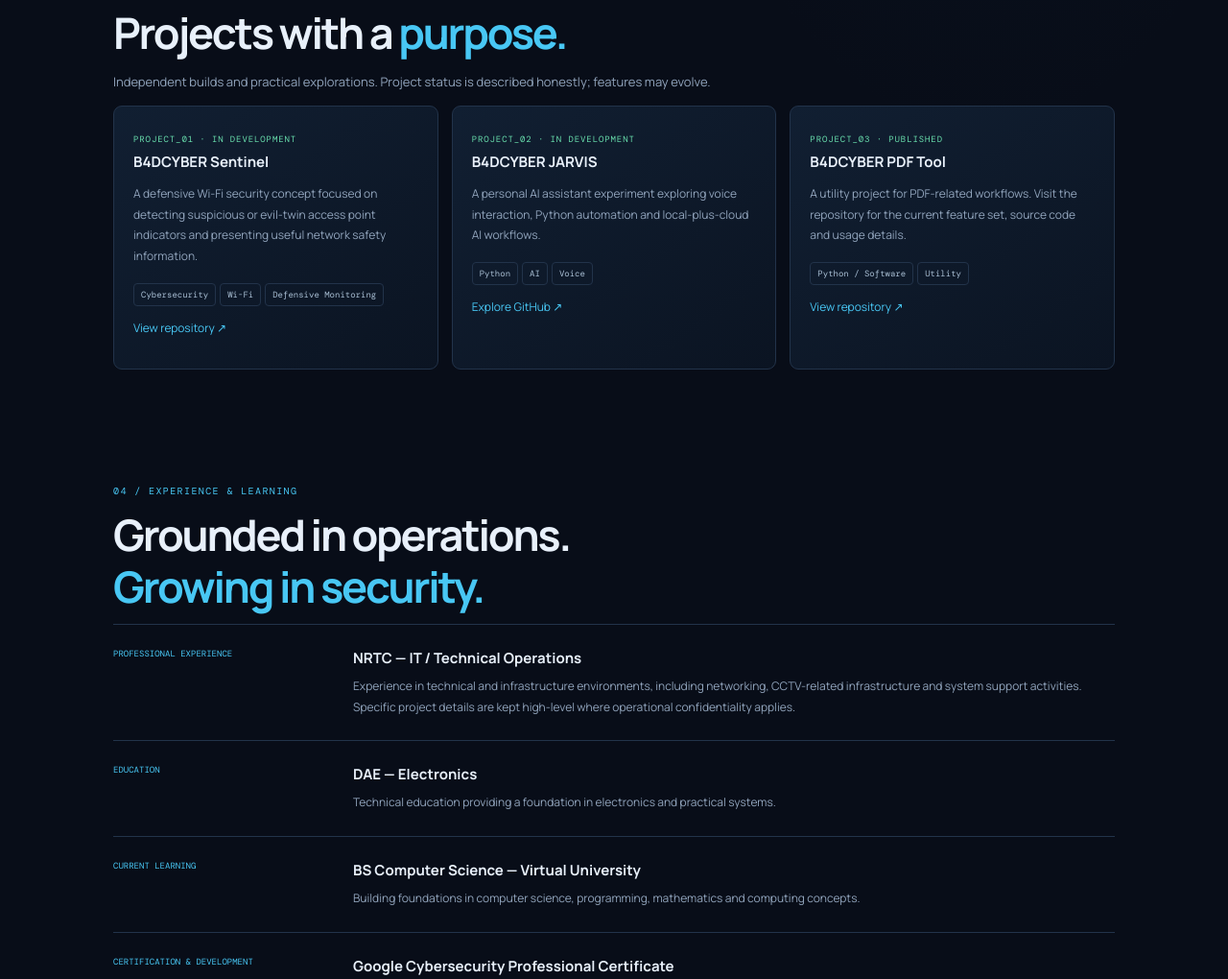
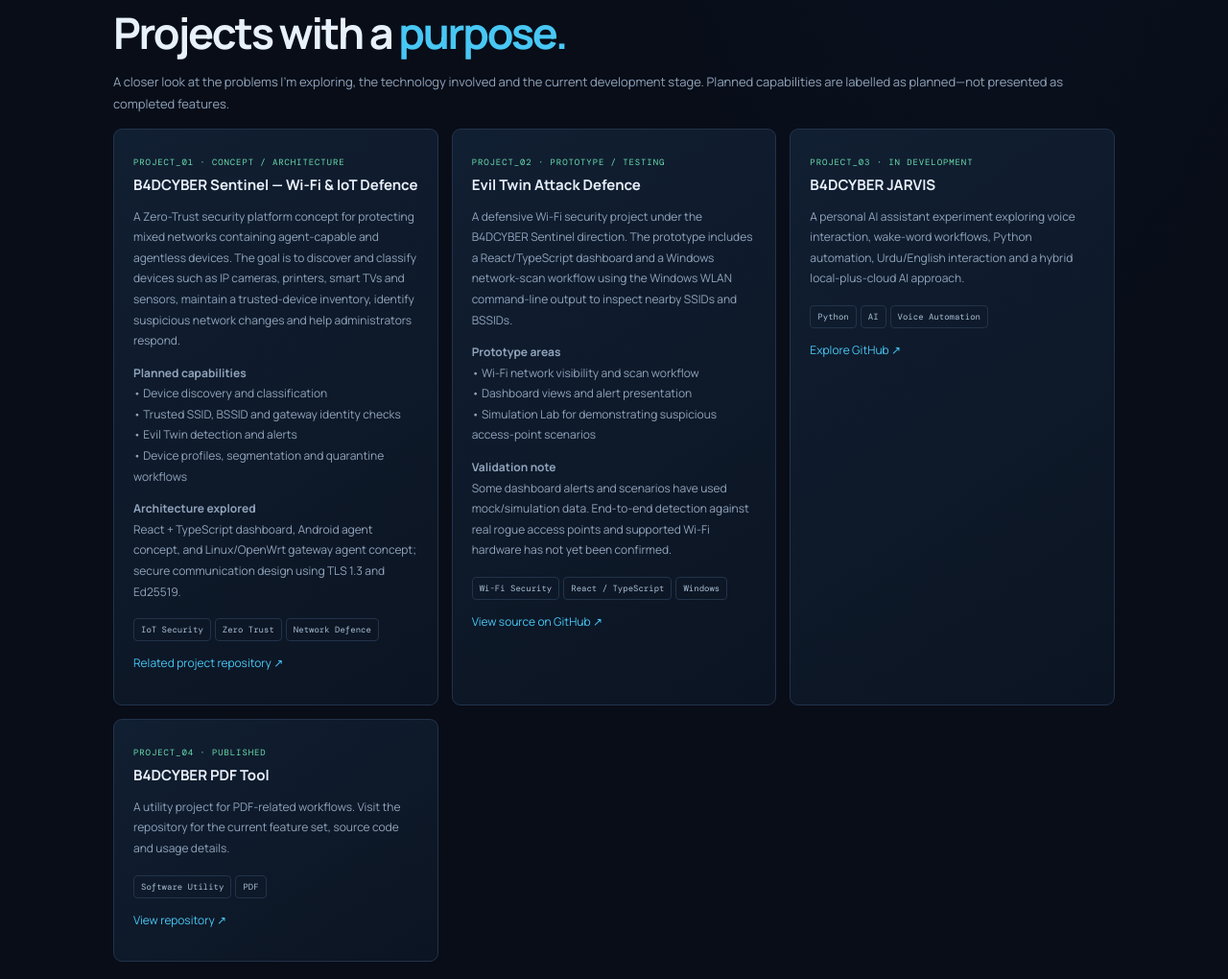
Before and after one commit to b4dcyber/b4dcyber.github.io, a plain HTML site: page index.html in a window 1280 px wide. Shown: the part 1695-2715 px from the top of the page at 96% size. Drawn offline with nearby package versions, Linux system fonts and the light colour scheme.

Commit message:
Expand portfolio with IoT and Evil Twin project details

```diff
--- a/index.html
+++ b/index.html
@@ -20,10 +20,11 @@
 <article class="card"><h3>Cybersecurity</h3><p>Security fundamentals, threat awareness, endpoint controls and defensive security projects.</p><span class="tag">Security Basics</span><span class="tag">Wazuh</span><span class="tag">Wi-Fi Defence</span></article>
 <article class="card"><h3>Systems & Linux</h3><p>Windows administration exposure, Linux fundamentals and system troubleshooting.</p><span class="tag">Windows</span><span class="tag">Linux</span><span class="tag">GPO Concepts</span></article>
 <article class="card"><h3>Development & AI</h3><p>Learning and building with Python, C/C++ and AI-assisted application workflows.</p><span class="tag">Python</span><span class="tag">C / C++</span><span class="tag">Ollama / Gemini</span></article></div></section>
-<section class="wrap section" id="projects"><p class="eyebrow">03 / SELECTED WORK</p><h2>Projects with a <span>purpose.</span></h2><p class="sub">Independent builds and practical explorations. Project status is described honestly; features may evolve.</p><div class="projects">
-<article class="card"><span class="project-label">PROJECT_01 · IN DEVELOPMENT</span><h3>B4DCYBER Sentinel</h3><p>A defensive Wi-Fi security concept focused on detecting suspicious or evil-twin access point indicators and presenting useful network safety information.</p><span class="tag">Cybersecurity</span><span class="tag">Wi-Fi</span><span class="tag">Defensive Monitoring</span><p><a class="link" href="https://github.com/b4dcyber/Evil-Twin-Attack-Defense" target="_blank" rel="noreferrer">View repository ↗</a></p></article>
-<article class="card"><span class="project-label">PROJECT_02 · IN DEVELOPMENT</span><h3>B4DCYBER JARVIS</h3><p>A personal AI assistant experiment exploring voice interaction, Python automation and local-plus-cloud AI workflows.</p><span class="tag">Python</span><span class="tag">AI</span><span class="tag">Voice</span><p><a class="link" href="https://github.com/b4dcyber" target="_blank" rel="noreferrer">Explore GitHub ↗</a></p></article>
-<article class="card"><span class="project-label">PROJECT_03 · PUBLISHED</span><h3>B4DCYBER PDF Tool</h3><p>A utility project for PDF-related workflows. Visit the repository for the current feature set, source code and usage details.</p><span class="tag">Python / Software</span><span class="tag">Utility</span><p><a class="link" href="https://github.com/b4dcyber/B4DCYBER-PDF-Tool" target="_blank" rel="noreferrer">View repository ↗</a></p></article></div></section>
+<section class="wrap section" id="projects"><p class="eyebrow">03 / SELECTED WORK</p><h2>Projects with a <span>purpose.</span></h2><p class="sub">A closer look at the problems I’m exploring, the technology involved and the current development stage. Planned capabilities are labelled as planned—not presented as completed features.</p><div class="projects">
+<article class="card"><span class="project-label">PROJECT_01 · CONCEPT / ARCHITECTURE</span><h3>B4DCYBER Sentinel — Wi-Fi & IoT Defence</h3><p>A Zero-Trust security platform concept for protecting mixed networks containing agent-capable and agentless devices. The goal is to discover and classify devices such as IP cameras, printers, smart TVs and sensors, maintain a trusted-device inventory, identify suspicious network changes and help administrators respond.</p><p><strong>Planned capabilities</strong><br>• Device discovery and classification<br>• Trusted SSID, BSSID and gateway identity checks<br>• Evil Twin detection and alerts<br>• Device profiles, segmentation and quarantine workflows</p><p><strong>Architecture explored</strong><br>React + TypeScript dashboard, Android agent concept, and Linux/OpenWrt gateway agent concept; secure communication design using TLS 1.3 and Ed25519.</p><span class="tag">IoT Security</span><span class="tag">Zero Trust</span><span class="tag">Network Defence</span><p><a class="link" href="https://github.com/b4dcyber/Evil-Twin-Attack-Defense" target="_blank" rel="noreferrer">Related project repository ↗</a></p></article>
+<article class="card"><span class="project-label">PROJECT_02 · PROTOTYPE / TESTING</span><h3>Evil Twin Attack Defence</h3><p>A defensive Wi-Fi security project under the B4DCYBER Sentinel direction. The prototype includes a React/TypeScript dashboard and a Windows network-scan workflow using the Windows WLAN command-line output to inspect nearby SSIDs and BSSIDs.</p><p><strong>Prototype areas</strong><br>• Wi-Fi network visibility and scan workflow<br>• Dashboard views and alert presentation<br>• Simulation Lab for demonstrating suspicious access-point scenarios</p><p><strong>Validation note</strong><br>Some dashboard alerts and scenarios have used mock/simulation data. End-to-end detection against real rogue access points and supported Wi-Fi hardware has not yet been confirmed.</p><span class="tag">Wi-Fi Security</span><span class="tag">React / TypeScript</span><span class="tag">Windows</span><p><a class="link" href="https://github.com/b4dcyber/Evil-Twin-Attack-Defense" target="_blank" rel="noreferrer">View source on GitHub ↗</a></p></article>
+<article class="card"><span class="project-label">PROJECT_03 · IN DEVELOPMENT</span><h3>B4DCYBER JARVIS</h3><p>A personal AI assistant experiment exploring voice interaction, wake-word workflows, Python automation, Urdu/English interaction and a hybrid local-plus-cloud AI approach.</p><span class="tag">Python</span><span class="tag">AI</span><span class="tag">Voice Automation</span><p><a class="link" href="https://github.com/b4dcyber" target="_blank" rel="noreferrer">Explore GitHub ↗</a></p></article>
+<article class="card"><span class="project-label">PROJECT_04 · PUBLISHED</span><h3>B4DCYBER PDF Tool</h3><p>A utility project for PDF-related workflows. Visit the repository for the current feature set, source code and usage details.</p><span class="tag">Software Utility</span><span class="tag">PDF</span><p><a class="link" href="https://github.com/b4dcyber/B4DCYBER-PDF-Tool" target="_blank" rel="noreferrer">View repository ↗</a></p></article></div></section>
 <section class="wrap section" id="experience"><p class="eyebrow">04 / EXPERIENCE & LEARNING</p><h2>Grounded in operations.<br><span>Growing in security.</span></h2><div class="timeline">
 <article><small>PROFESSIONAL EXPERIENCE</small><div><h3>NRTC — IT / Technical Operations</h3><p>Experience in technical and infrastructure environments, including networking, CCTV-related infrastructure and system support activities. Specific project details are kept high-level where operational confidentiality applies.</p></div></article>
 <article><small>EDUCATION</small><div><h3>DAE — Electronics</h3><p>Technical education providing a foundation in electronics and practical systems.</p></div></article>
```
